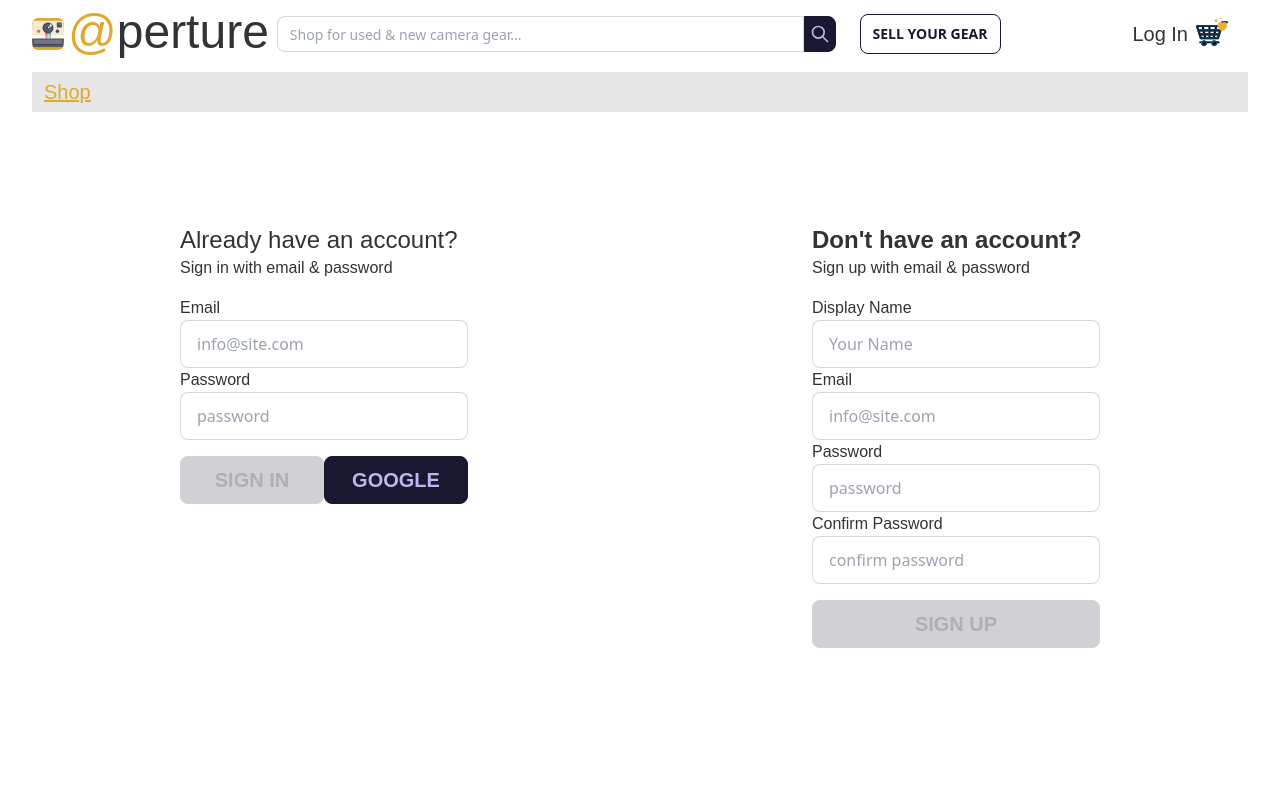
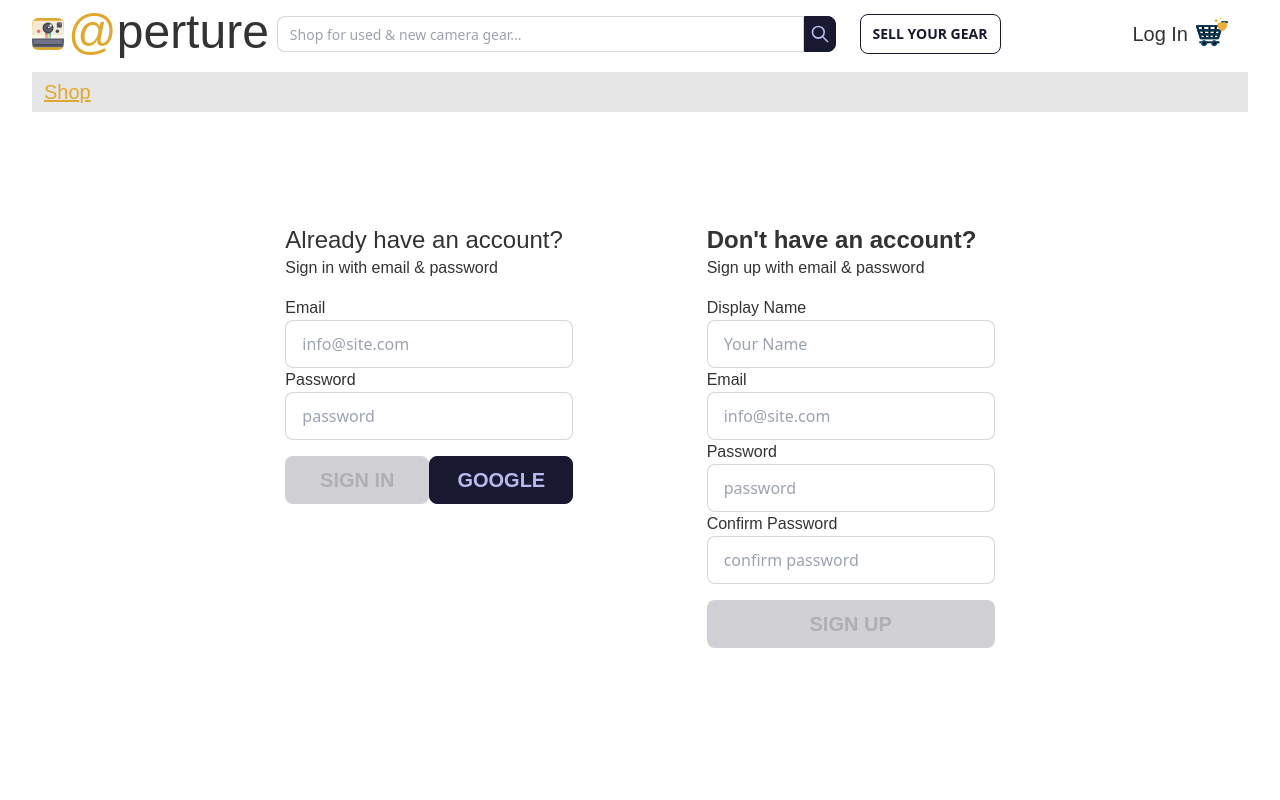
Before and after one commit to johngwells/E-Shop, a React (Create React App) app: page /signin in a window 1280 px wide. Shown: the top 800 px of the page. Built offline with nearby package versions, Linux system fonts and the light colour scheme; the HTML template or start-up script is replaced by a standard one; a web font is replaced by a local one.

Commit message:
align both forms in center of page with proper spacing

```diff
--- a/src/pages/sign-in/sign-in.js
+++ b/src/pages/sign-in/sign-in.js
@@ -9,7 +9,8 @@ const SignIn = () => {
   }
 
   return (
-    <>
+    <div className="flex justify-center">
+    <div className="w-4/6">
       {/* <label htmlFor='my-modal' className='modal-button btn'>
         signin modal
       </label>
@@ -30,11 +31,13 @@ const SignIn = () => {
           </div>
         </div>
       </div> */}
-      <div className="flex flex-row justify-around">
+      <div className="flex justify-around">
         <SignInGoogleForm />
         <SignUpForm />
       </div>
-    </>
+    </div>
+
+    </div>
   );
 };
 
```
